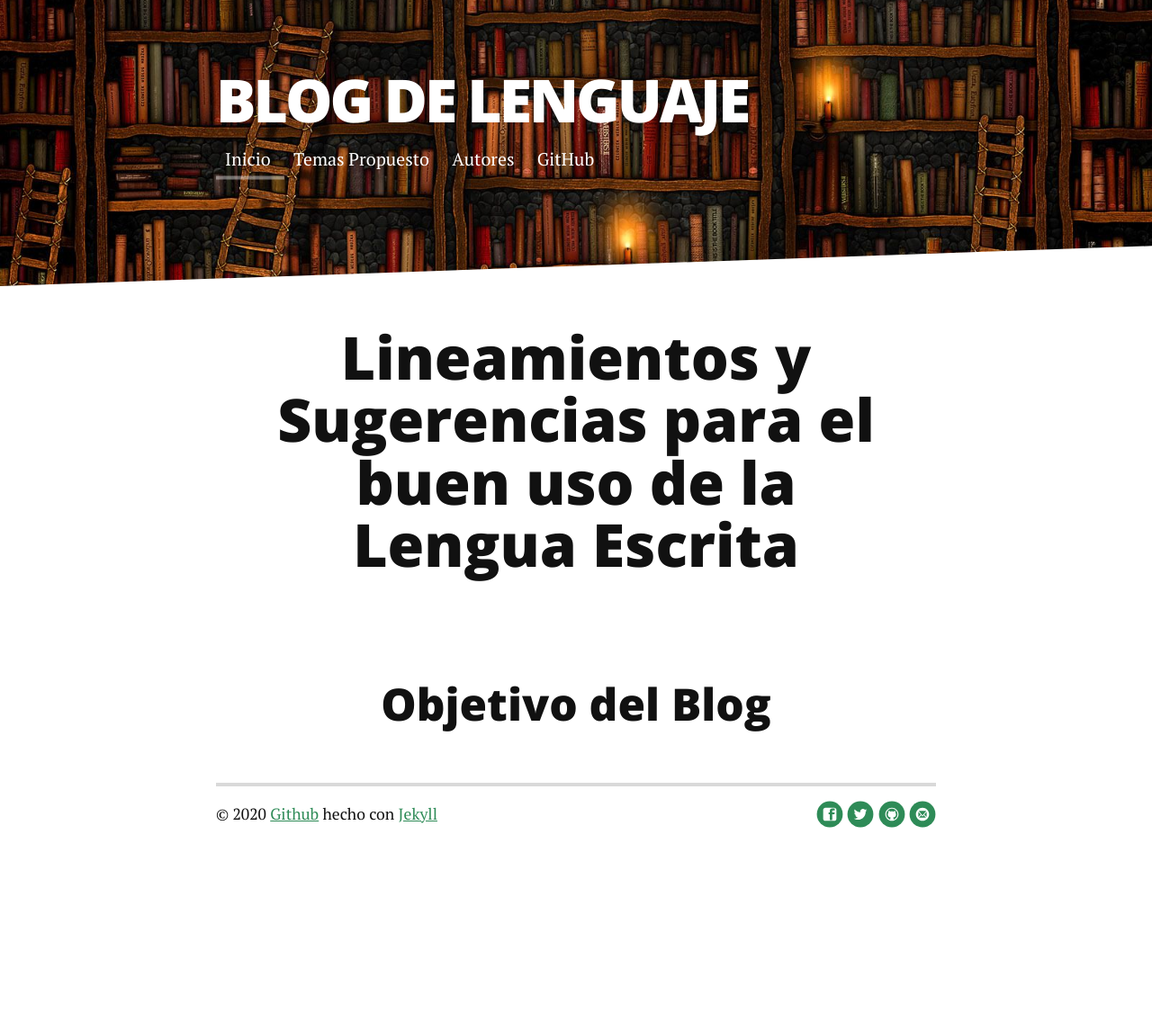
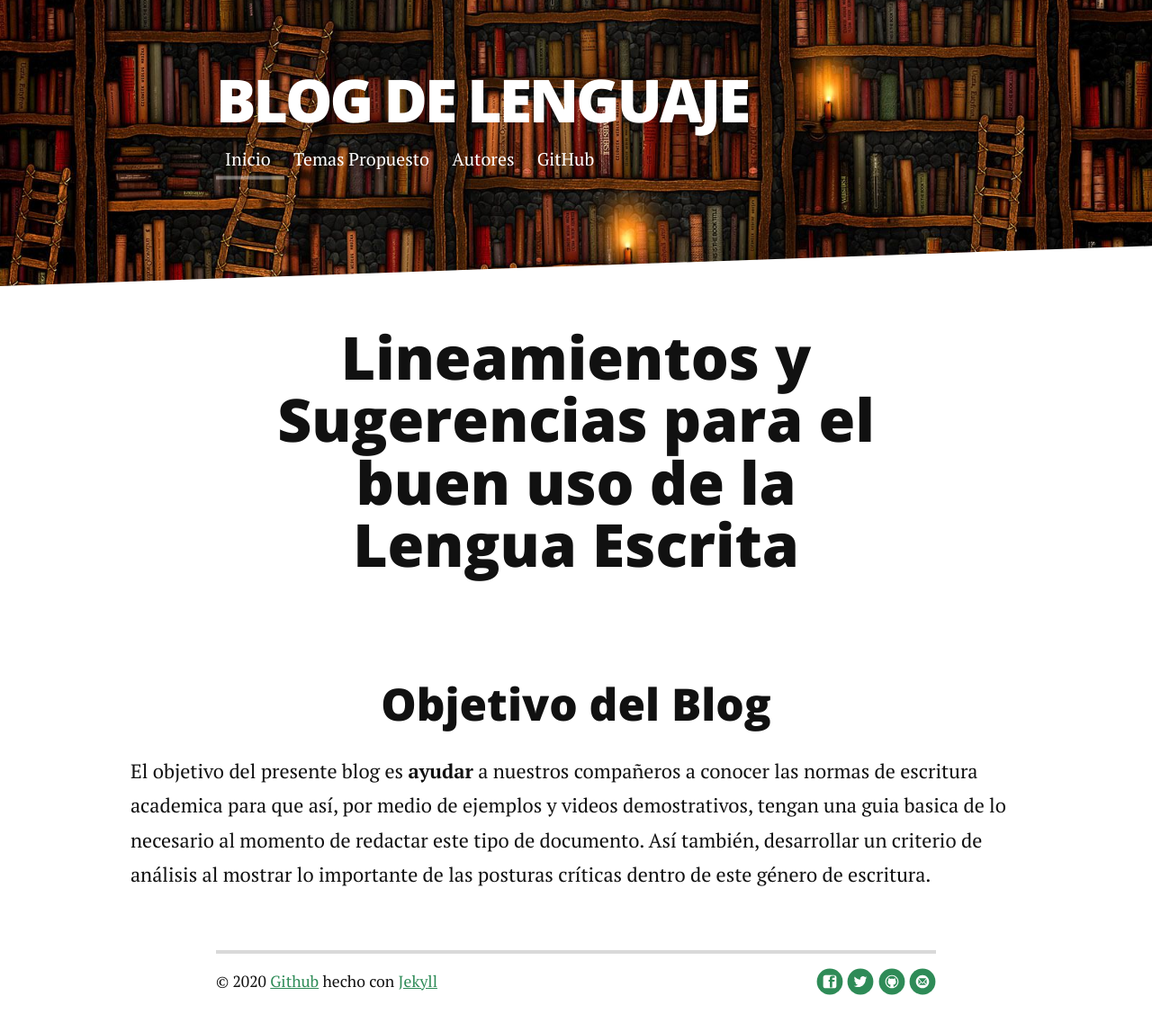
Before and after one commit to BlogdeLenguaje/BlogdeLenguaje.github.io, a Jekyll site: the page built from index.html, in a window 1280 px wide. Shown: the whole page at 90% size. Built offline with Jekyll 4.4.1, drawn with Linux system fonts in a browser that asks for light colours; nearby versions of some CDN libraries; the list of posts is cut into pages by our own code; before the commit the page ends 961 px from its top, so only the background shows below that.

Commit message:
Update index.html

```diff
--- a/index.html
+++ b/index.html
@@ -7,5 +7,8 @@ title: Blog de Lenguaje
   <h1 class="pageTitle">Lineamientos y Sugerencias para el buen uso de la Lengua Escrita</h1>
   <embed src="{{ '/assets/img/NarutoAbout.mp3' | prepend: site.baseurl }}" autostarty="true" loop="true" volumen="30" width="0" height="0">
        <center><h2>Objetivo del Blog</h2></center>
-
+<p>El objetivo del presente blog es <b>ayudar</b> a nuestros compañeros a conocer las normas de
+escritura academica para que así, por medio de ejemplos y videos demostrativos, tengan una
+guia basica de lo necesario al momento de redactar este tipo de documento. Así también,
+desarrollar un criterio de análisis al mostrar lo importante de las posturas críticas dentro de este género de escritura.</p>
 </div>
```
